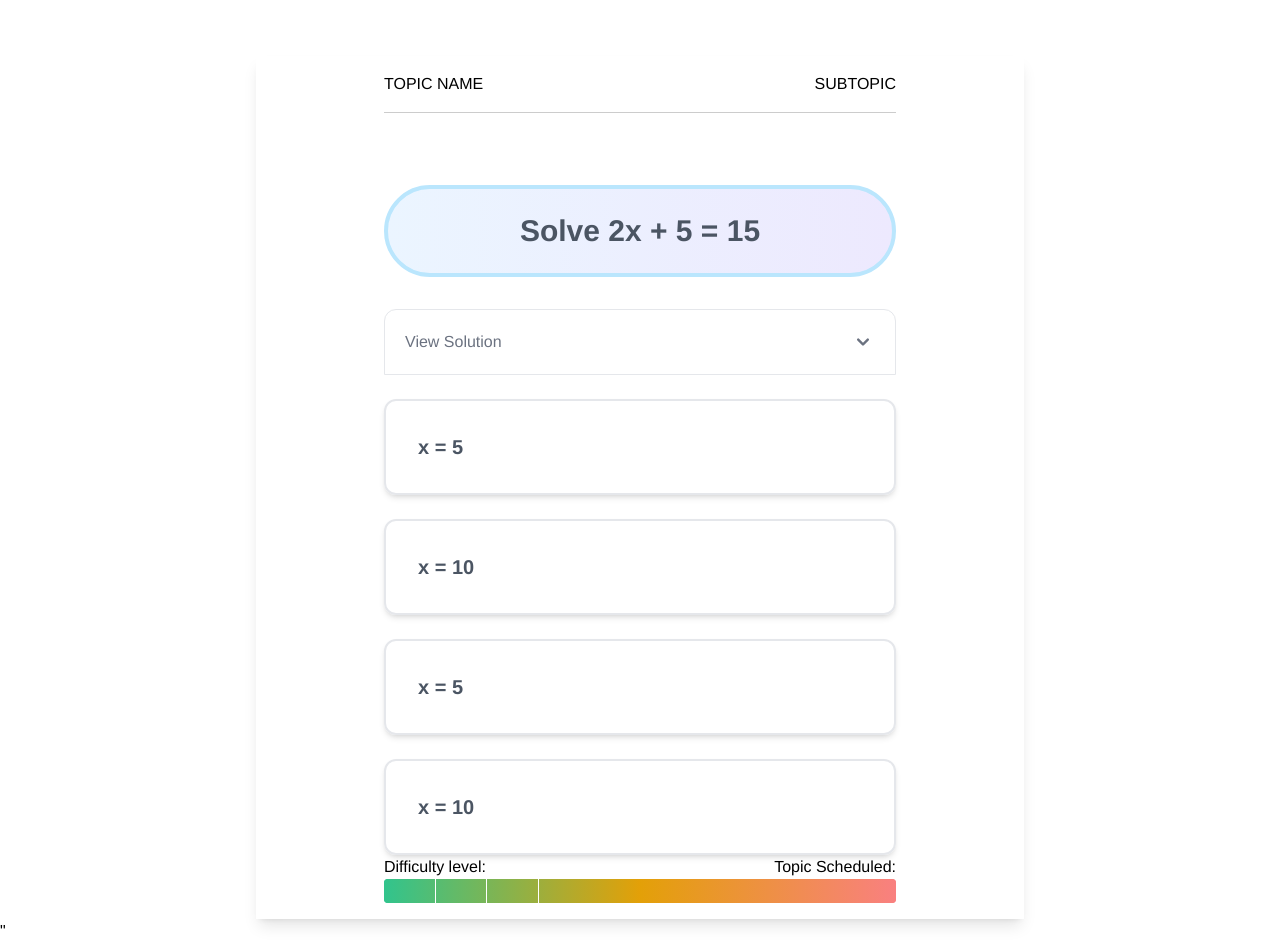
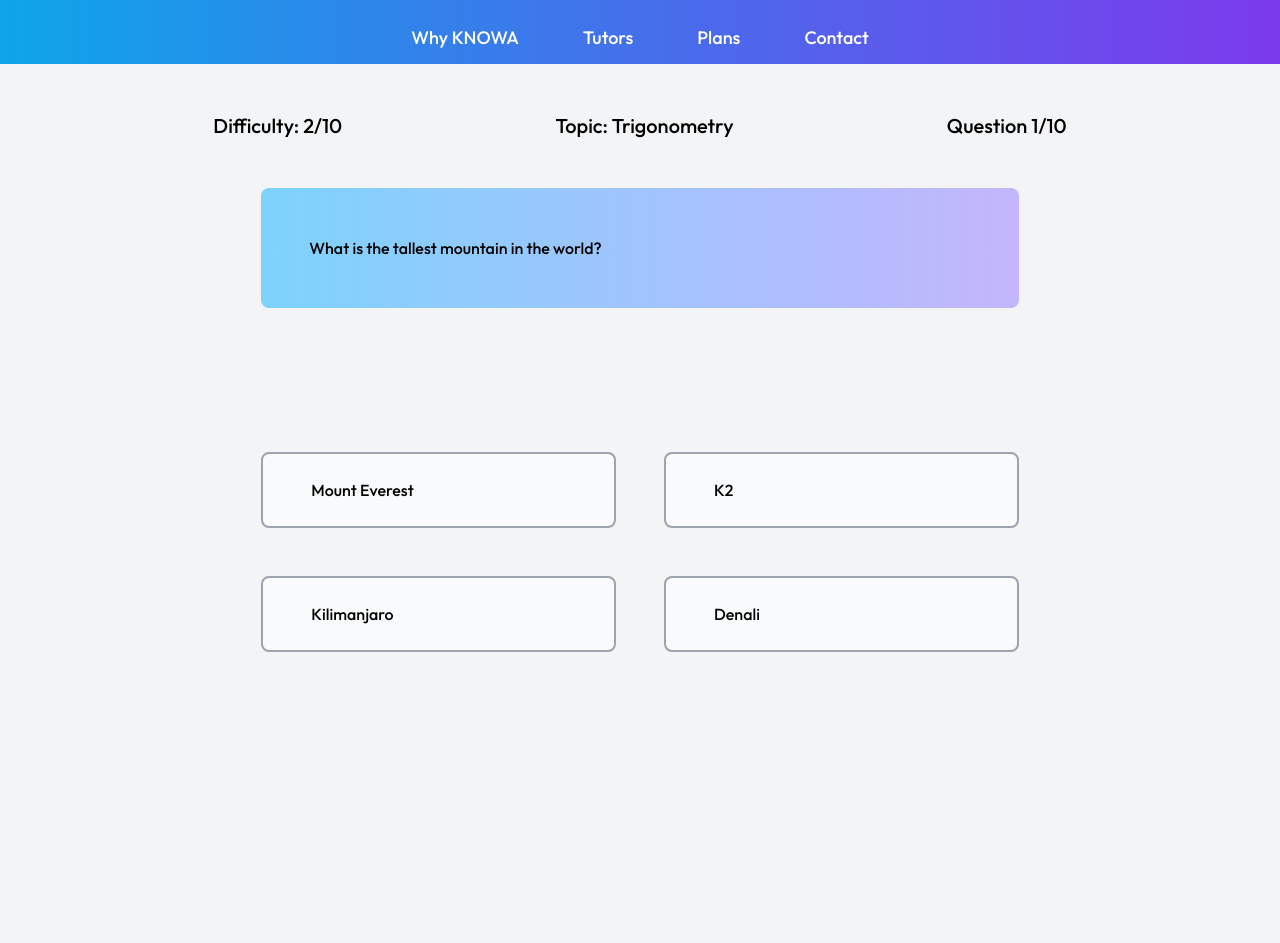
Before and after one commit to syazwanj/knowa-mvp, a Flask app: page /questions in a window 1280 px wide. After the commit the page ends 652 px from the top, so only its background shows below. Run offline with Flask 3, Linux system fonts and the light colour scheme; a user stored in the database is signed in; parts of the project's set-up code (start-up, migrations or seed data) failed here and were passed over; some libraries are stand-ins or nearby versions.

Commit message:
Add questions logic

```diff
--- a/server/app.py
+++ b/server/app.py
@@ -6,6 +6,7 @@ from flask import (
     send_file,
     url_for,
     redirect,
+    session,
 )
 from flask_cors import CORS, cross_origin
 from flask_login import login_required, current_user, logout_user
@@ -44,12 +45,37 @@ def siginin():
 @main.route("/topics")
 @login_required
 def topics():
-    return render_template("topics.html")
+    # Init session
+    session["current_question"] = 0
+    session["answers"] = {}
+    return render_template("topics.html", firstname=current_user.firstname)
+
+
+questions_dict = [
+    {
+        "question": "What is the capital of France?",
+        "answers": ["Paris", "Berlin", "London", "Madrid"],
+        "correct_answer": "Paris",
+    },
+    {
+        "question": "What is the tallest mountain in the world?",
+        "answers": ["Mount Everest", "K2", "Kilimanjaro", "Denali"],
+        "correct_answer": "Mount Everest",
+    },
+    # Add more questions here
+]
 
 
 @main.route("/questions")
 def questions():
-    return render_template("questions.html")
+    current_question = session["current_question"]
+    question = questions_dict[current_question]
+    answers = question["answers"]
+    correct_ans = question["correct_answer"]
+
+    return render_template(
+        "questions.html", question=question["question"], answers=answers
+    )
 
 
 @main.route("/register", methods=["GET"])
--- a/static/style_tw.css
+++ b/static/style_tw.css
@@ -1092,11 +1092,21 @@ input:checked + .toggle-bg {
   margin: 0px;
 }
 
+.mx-12 {
+  margin-left: 3rem;
+  margin-right: 3rem;
+}
+
 .mx-auto {
   margin-left: auto;
   margin-right: auto;
 }
 
+.my-32 {
+  margin-top: 8rem;
+  margin-bottom: 8rem;
+}
+
 .my-4 {
   margin-top: 1rem;
   margin-bottom: 1rem;
@@ -1159,10 +1169,6 @@ input:checked + .toggle-bg {
   margin-top: 1rem;
 }
 
-.mt-8 {
-  margin-top: 2rem;
-}
-
 .block {
   display: block;
 }
@@ -1203,10 +1209,6 @@ input:checked + .toggle-bg {
   height: 4rem;
 }
 
-.h-24 {
-  height: 6rem;
-}
-
 .h-4 {
   height: 1rem;
 }
@@ -1275,10 +1277,6 @@ input:checked + .toggle-bg {
   width: 1.25rem;
 }
 
-.w-6 {
-  width: 1.5rem;
-}
-
 .w-6\/12 {
   width: 50%;
 }
@@ -1295,18 +1293,10 @@ input:checked + .toggle-bg {
   width: 100%;
 }
 
-.w-px {
-  width: 1px;
-}
-
 .min-w-full {
   min-width: 100%;
 }
 
-.max-w-3xl {
-  max-width: 48rem;
-}
-
 .max-w-sm {
   max-width: 24rem;
 }
@@ -1317,10 +1307,6 @@ input:checked + .toggle-bg {
 
 .flex-shrink {
   flex-shrink: 1;
-}
-
-.shrink-0 {
-  flex-shrink: 0;
 }
 
 .-translate-x-full {
@@ -1343,11 +1329,6 @@ input:checked + .toggle-bg {
   transform: translate(var(--tw-translate-x), var(--tw-translate-y)) rotate(var(--tw-rotate)) skewX(var(--tw-skew-x)) skewY(var(--tw-skew-y)) scaleX(var(--tw-scale-x)) scaleY(var(--tw-scale-y));
 }
 
-.translate-y-1\/3 {
-  --tw-translate-y: 33.333333%;
-  transform: translate(var(--tw-translate-x), var(--tw-translate-y)) rotate(var(--tw-rotate)) skewX(var(--tw-skew-x)) skewY(var(--tw-skew-y)) scaleX(var(--tw-scale-x)) scaleY(var(--tw-scale-y));
-}
-
 .translate-y-full {
   --tw-translate-y: 100%;
   transform: translate(var(--tw-translate-x), var(--tw-translate-y)) rotate(var(--tw-rotate)) skewX(var(--tw-skew-x)) skewY(var(--tw-skew-y)) scaleX(var(--tw-scale-x)) scaleY(var(--tw-scale-y));
@@ -1386,8 +1367,8 @@ input:checked + .toggle-bg {
   grid-auto-flow: row;
 }
 
-.grid-cols-10 {
-  grid-template-columns: repeat(10, minmax(0, 1fr));
+.grid-cols-1 {
+  grid-template-columns: repeat(1, minmax(0, 1fr));
 }
 
 .grid-cols-3 {
@@ -1438,8 +1419,8 @@ input:checked + .toggle-bg {
   justify-content: space-between;
 }
 
-.gap-6 {
-  gap: 1.5rem;
+.gap-12 {
+  gap: 3rem;
 }
 
 .gap-y-12 {
@@ -1478,10 +1459,6 @@ input:checked + .toggle-bg {
   border-radius: 0.375rem;
 }
 
-.rounded-xl {
-  border-radius: 0.75rem;
-}
-
 .rounded-l-lg {
   border-top-left-radius: 0.5rem;
   border-bottom-left-radius: 0.5rem;
@@ -1507,11 +1484,6 @@ input:checked + .toggle-bg {
   border-top-right-radius: 0.5rem;
 }
 
-.rounded-t-xl {
-  border-top-left-radius: 0.75rem;
-  border-top-right-radius: 0.75rem;
-}
-
 .border {
   border-width: 1px;
 }
@@ -1522,14 +1494,6 @@ input:checked + .toggle-bg {
 
 .border-2 {
   border-width: 2px;
-}
-
-.border-4 {
-  border-width: 4px;
-}
-
-.border-solid {
-  border-style: solid;
 }
 
 .border-blue-600 {
@@ -1557,11 +1521,6 @@ input:checked + .toggle-bg {
   border-color: rgb(209 213 219 / var(--tw-border-opacity));
 }
 
-.border-sky-200 {
-  --tw-border-opacity: 1;
-  border-color: rgb(186 230 253 / var(--tw-border-opacity));
-}
-
 .border-slate-300 {
   --tw-border-opacity: 1;
   border-color: rgb(203 213 225 / var(--tw-border-opacity));
@@ -1679,18 +1638,10 @@ input:checked + .toggle-bg {
   background-image: linear-gradient(to right, var(--tw-gradient-stops));
 }
 
-.from-blue-50 {
-  --tw-gradient-from: #EBF5FF var(--tw-gradient-from-position);
+.from-sky-300 {
+  --tw-gradient-from: #7dd3fc var(--tw-gradient-from-position);
   --tw-gradient-from-position:  ;
-  --tw-gradient-to: rgb(235 245 255 / 0)  var(--tw-gradient-from-position);
-  --tw-gradient-to-position:  ;
-  --tw-gradient-stops: var(--tw-gradient-from), var(--tw-gradient-to);
-}
-
-.from-green-400 {
-  --tw-gradient-from: #31C48D var(--tw-gradient-from-position);
-  --tw-gradient-from-position:  ;
-  --tw-gradient-to: rgb(49 196 141 / 0)  var(--tw-gradient-from-position);
+  --tw-gradient-to: rgb(125 211 252 / 0)  var(--tw-gradient-from-position);
   --tw-gradient-to-position:  ;
   --tw-gradient-stops: var(--tw-gradient-from), var(--tw-gradient-to);
 }
@@ -1719,13 +1670,6 @@ input:checked + .toggle-bg {
   --tw-gradient-stops: var(--tw-gradient-from), var(--tw-gradient-to);
 }
 
-.via-yellow-400 {
-  --tw-gradient-via-position:  ;
-  --tw-gradient-to: rgb(227 160 8 / 0)  var(--tw-gradient-to-position);
-  --tw-gradient-to-position:  ;
-  --tw-gradient-stops: var(--tw-gradient-from), #E3A008 var(--tw-gradient-via-position), var(--tw-gradient-to);
-}
-
 .to-lime-200 {
   --tw-gradient-to: #d9f99d var(--tw-gradient-to-position);
   --tw-gradient-to-position:  ;
@@ -1736,13 +1680,8 @@ input:checked + .toggle-bg {
   --tw-gradient-to-position:  ;
 }
 
-.to-red-400 {
-  --tw-gradient-to: #F98080 var(--tw-gradient-to-position);
-  --tw-gradient-to-position:  ;
-}
-
-.to-violet-100 {
-  --tw-gradient-to: #ede9fe var(--tw-gradient-to-position);
+.to-violet-300 {
+  --tw-gradient-to: #c4b5fd var(--tw-gradient-to-position);
   --tw-gradient-to-position:  ;
 }
 
@@ -1755,6 +1694,10 @@ input:checked + .toggle-bg {
   padding: 0.25rem;
 }
 
+.p-12 {
+  padding: 3rem;
+}
+
 .p-2 {
   padding: 0.5rem;
 }
@@ -1773,10 +1716,6 @@ input:checked + .toggle-bg {
 
 .p-6 {
   padding: 1.5rem;
-}
-
-.p-8 {
-  padding: 2rem;
 }
 
 .px-2 {
@@ -1799,9 +1738,9 @@ input:checked + .toggle-bg {
   padding-right: 1.25rem;
 }
 
-.px-6 {
-  padding-left: 1.5rem;
-  padding-right: 1.5rem;
+.py-12 {
+  padding-top: 3rem;
+  padding-bottom: 3rem;
 }
 
 .py-16 {
@@ -1824,6 +1763,11 @@ input:checked + .toggle-bg {
   padding-bottom: 0.75rem;
 }
 
+.py-4 {
+  padding-top: 1rem;
+  padding-bottom: 1rem;
+}
+
 .py-6 {
   padding-top: 1.5rem;
   padding-bottom: 1.5rem;
@@ -1834,14 +1778,6 @@ input:checked + .toggle-bg {
   padding-bottom: 18rem;
 }
 
-.pb-4 {
-  padding-bottom: 1rem;
-}
-
-.pt-14 {
-  padding-top: 3.5rem;
-}
-
 .pt-16 {
   padding-top: 4rem;
 }
@@ -1850,20 +1786,8 @@ input:checked + .toggle-bg {
   padding-top: 0.5rem;
 }
 
-.pt-4 {
-  padding-top: 1rem;
-}
-
-.text-left {
-  text-align: left;
-}
-
 .text-center {
   text-align: center;
-}
-
-.align-baseline {
-  vertical-align: baseline;
 }
 
 .text-2xl {
@@ -1972,11 +1896,6 @@ input:checked + .toggle-bg {
 .text-gray-500 {
   --tw-text-opacity: 1;
   color: rgb(107 114 128 / var(--tw-text-opacity));
-}
-
-.text-gray-600 {
-  --tw-text-opacity: 1;
-  color: rgb(75 85 99 / var(--tw-text-opacity));
 }
 
 .text-gray-700 {
@@ -2095,7 +2014,7 @@ input:checked + .toggle-bg {
 }
 
 html {
-  min-width: 800px;
+  /* min-width: 800px; */
   margin: 0;
   min-height: 100vh;
 }
@@ -2167,6 +2086,24 @@ hr {
   font-weight: 500;
 }
 
+/* questions.html */
+
+.question-card {
+  padding: 1.5rem 3rem;
+  cursor: pointer;
+  border-radius: 0.5rem;
+  border-width: 2px;
+  --tw-border-opacity: 1;
+  border-color: rgb(156 163 175 / var(--tw-border-opacity));
+  --tw-bg-opacity: 1;
+  background-color: rgb(249 250 251 / var(--tw-bg-opacity));
+}
+
+.question-card:hover {
+  --tw-bg-opacity: 1;
+  background-color: rgb(229 231 235 / var(--tw-bg-opacity));
+}
+
 /* signin.html */
 
 /* #social-buttons button {
@@ -2554,11 +2491,6 @@ body {
   --tw-ring-color: rgb(107 114 128 / var(--tw-ring-opacity));
 }
 
-:is(.dark .dark\:focus\:ring-gray-800:focus) {
-  --tw-ring-opacity: 1;
-  --tw-ring-color: rgb(31 41 55 / var(--tw-ring-opacity));
-}
-
 :is(.dark .dark\:focus\:ring-teal-700:focus) {
   --tw-ring-opacity: 1;
   --tw-ring-color: rgb(3 102 114 / var(--tw-ring-opacity));
@@ -2582,6 +2514,10 @@ body {
 @media (min-width: 768px) {
   .md\:mt-0 {
     margin-top: 0px;
+  }
+
+  .md\:grid-cols-2 {
+    grid-template-columns: repeat(2, minmax(0, 1fr));
   }
 
   .md\:space-y-6 > :not([hidden]) ~ :not([hidden]) {
@@ -2591,13 +2527,6 @@ body {
   }
 }
 
-@media (min-width: 1024px) {
-  .lg\:px-8 {
-    padding-left: 2rem;
-    padding-right: 2rem;
-  }
-}
-
 @media (min-width: 1280px) {
   .xl\:p-0 {
     padding: 0px;
--- a/templates/questions.html
+++ b/templates/questions.html
@@ -4,112 +4,55 @@
     <meta charset="UTF-8" />
     <meta http-equiv="X-UA-Compatible" content="IE=edge" />
     <meta name="viewport" content="width=device-width, initial-scale=1.0" />
-    <link rel="stylesheet" href={{ url_for('static', filename='style_tw.css')}}/>
+    <link rel="stylesheet" href={{ url_for('static', filename='style_tw.css')
+    }}>
+    <link rel="preconnect" href="https://fonts.googleapis.com" />
+    <link rel="preconnect" href="https://fonts.gstatic.com" crossorigin />
+    <link
+      href="https://fonts.googleapis.com/css2?family=Outfit:wght@500&display=swap"
+      rel="stylesheet"
+    />
     <title>Questions</title>
   </head>
   <body>
-    <div
-      class="relative isolate px-6 pt-14 lg:px-8 justify-center align-baseline"
-    >
-      <div
-        class="full mx-auto max-w-3xl justify-center px-32 pb-4 pt-4 shadow-lg"
+    <div class="relative isolate h-screen bg-gray-100">
+      <header
+        class="fixed min-w-full bg-gradient-to-r from-sky-500 to-violet-600 m-0 h-16"
       >
-        <header class="flex justify-between"><span id="header-topic">TOPIC NAME</span><span id="header-subtopic">SUBTOPIC</span></header>
-        <hr />
-        <p class="invisible">placeholder</p>
-        <div
-          id="question-pill"
-          class="mt-8 bg-white rounded-full p-6 text-center border-sky-200 border-solid border-4 bg-gradient-to-r from-blue-50 to-violet-100 text-gray-600 font-semibold"
-        >
-          <span class="question-text text-3xl">Solve 2x + 5 = 15</span>
+        <div class="w-6/12 mx-auto text-white py-6">
+          <ul class="flex flex-row justify-center items-center text-lg">
+            <li><a href="#">Why KNOWA</a></li>
+            <li><a href="#">Tutors</a></li>
+            <li><a href="#">Plans</a></li>
+            <li><a href="#">Contact</a></li>
+          </ul>
         </div>
-        <div id="options-section" class="mt-8 gap-6 flex flex-col">
-          <!-- VIEW SOLUTIONS -->
-
-          <div id="accordion-collapse" data-accordion="collapse">
-            <h2 id="accordion-collapse-heading-1">
-              <button type="button" class="flex items-center justify-between w-full p-5 font-medium text-left text-gray-500 border  border-gray-200 rounded-t-xl focus:ring-4 focus:ring-gray-200 dark:focus:ring-gray-800 dark:border-gray-700 dark:text-gray-400 hover:bg-gray-100 dark:hover:bg-gray-800" data-accordion-target="#accordion-collapse-body-1" aria-expanded="false" aria-controls="accordion-collapse-body-1">
-                <span>View Solution</span>
-                <svg data-accordion-icon class="w-6 h-6 shrink-0" fill="currentColor" viewBox="0 0 20 20" xmlns="http://www.w3.org/2000/svg"><path fill-rule="evenodd" d="M5.293 7.293a1 1 0 011.414 0L10 10.586l3.293-3.293a1 1 0 111.414 1.414l-4 4a1 1 0 01-1.414 0l-4-4a1 1 0 010-1.414z" clip-rule="evenodd"></path></svg>
-              </button>
-            </h2>
-            <div id="accordion-collapse-body-1" class="hidden" aria-labelledby="accordion-collapse-heading-1">
-              <div class="p-5 border border-gray-200 dark:border-gray-700 dark:bg-gray-900">
-                <p class="mb-2 text-gray-500 dark:text-gray-400">Solutions will go here</p>
-              </div>
-            </div>
-          </div>
-
-          <!-- END -->
+      </header>
+      <main class="absolute pt-16 flex w-full mx-auto h-full z-10">
+        <div id="content-div" class="w-2/3 mx-auto flex flex-col">
           <div
-            id="opt-1"
-            class="question-option cursor-pointer w-full h-24 rounded-xl border-2 text-gray-600 text-left p-8 font-semibold text-xl hover:bg-gray-100 shadow-md"
-            data-value="1"
+            id="question-head"
+            class="flex justify-between w-full mx-auto py-12 text-xl"
           >
-            x = 5
+            <div id="difficulty"><h2>Difficulty: 2/10</h2></div>
+            <div id="topic"><h2>Topic: Trigonometry</h2></div>
+            <div id="question-count"><h2>Question 1/10</h2></div>
           </div>
           <div
-            id="opt-2"
-            class="question-option cursor-pointer w-full h-24 rounded-xl border-2 text-gray-600 text-left p-8 font-semibold text-xl hover:bg-gray-100 shadow-md "
-            data-value="2"
+            class="bg-gradient-to-r from-sky-300 to-violet-300 rounded-lg p-12 mx-12"
+            id="question-box"
           >
-            x = 10
+            {{ question }}
           </div>
           <div
-            id="opt-1"
-            class="question-option cursor-pointer w-full h-24 rounded-xl border-2 text-gray-600 text-left p-8 font-semibold text-xl hover:bg-gray-100 shadow-md"
-            data-value="3"
+            class="question-options grid grid-flow-row md:grid-cols-2 mx-12 py-4 my-32 grid-cols-1 gap-12"
           >
-            x = 5
-          </div>
-          <div
-            id="opt-2"
-            class="question-option cursor-pointer w-full h-24 rounded-xl border-2 text-gray-600 text-left p-8 font-semibold text-xl hover:bg-gray-100 shadow-md"
-            data-value="4"
-          >
-            x = 10
+            {% for ans in answers %}
+            <div class="question-card">{{ans}}</div>
+            {% endfor %}
           </div>
         </div>
-        <footer class="overflow-hidden">
-
-
-          <div class="footer-text flex justify-between">
-            <span id="footer-left">Difficulty level:</span
-              ><span id="footer-right">Topic Scheduled:</span>
-            </div>
-            <div
-              class="relative bg-gradient-to-r from-green-400 via-yellow-400 to-red-400 w-full h-6 rounded"
-            >
-            <div class="relative bg-gradient-to-r from-green-400 via-yellow-400 to-red-400 w-full h-6 rounded">
-              <div class="absolute h-full top-0" style="left: 10%;">
-                <div class="h-full w-px bg-white"></div>
-              </div>
-              <div class="absolute h-full top-0" style="left: 20%;">
-                <div class="h-full w-px bg-white"></div>
-              </div>
-              <div class="absolute h-full top-0" style="left: 30%;">
-                <div class="h-full w-px bg-white"></div>
-              </div>
-            </div>
-            <div
-            class="footer-box translate-y-1/3 h-16 overflow-hidden grid grid-cols-10"
-          >
-            <div id="footer-box-1" class="footer-difficulty"></div>
-            <div id="footer-box-2" class="footer-difficulty"></div>
-            <div id="footer-box-3" class="footer-difficulty"></div>
-            <div id="footer-box-4" class="footer-difficulty"></div>
-            <div id="footer-box-5" class="footer-difficulty"></div>
-            <div id="footer-box-6" class="footer-difficulty"></div>
-            <div id="footer-box-7" class="footer-difficulty"></div>
-            <div id="footer-box-8" class="footer-difficulty"></div>
-            <div id="footer-box-9" class="footer-difficulty"></div>
-            <div id="footer-box-10" class="footer-difficulty"></div>
-          </div>
-        </footer>
-      </div>
+      </main>
     </div>
-    <script src="../node_modules/flowbite/dist/flowbite.min.js"></script>"
-    <script type="text/javascript" src={{ url_for('static', filename='src/questions.js') }}></script>
-
   </body>
 </html>
--- a/templates/topics.html
+++ b/templates/topics.html
@@ -31,7 +31,7 @@
       <main class="absolute pt-16 flex w-full min-h-full z-0 bg-gray-100">
         <div id="content-div" class="w-3/4 mx-auto flex flex-col py-16">
           <div class="flex justify-between">
-            <h1 class="text-5xl">Welcome, NAME</h1>
+            <h1 class="text-5xl">Welcome, {{ firstname }}</h1>
             <button
               type="button"
               class="text-white bg-blue-700 hover:bg-blue-800 focus:ring-4 focus:outline-none focus:ring-blue-300 font-medium rounded-full text-md px-5 py-2.5 text-center inline-flex items-center dark:bg-blue-600 dark:hover:bg-blue-700 dark:focus:ring-blue-800"
```
Also changed, not shown: static/style.css (+6 -1 lines).
